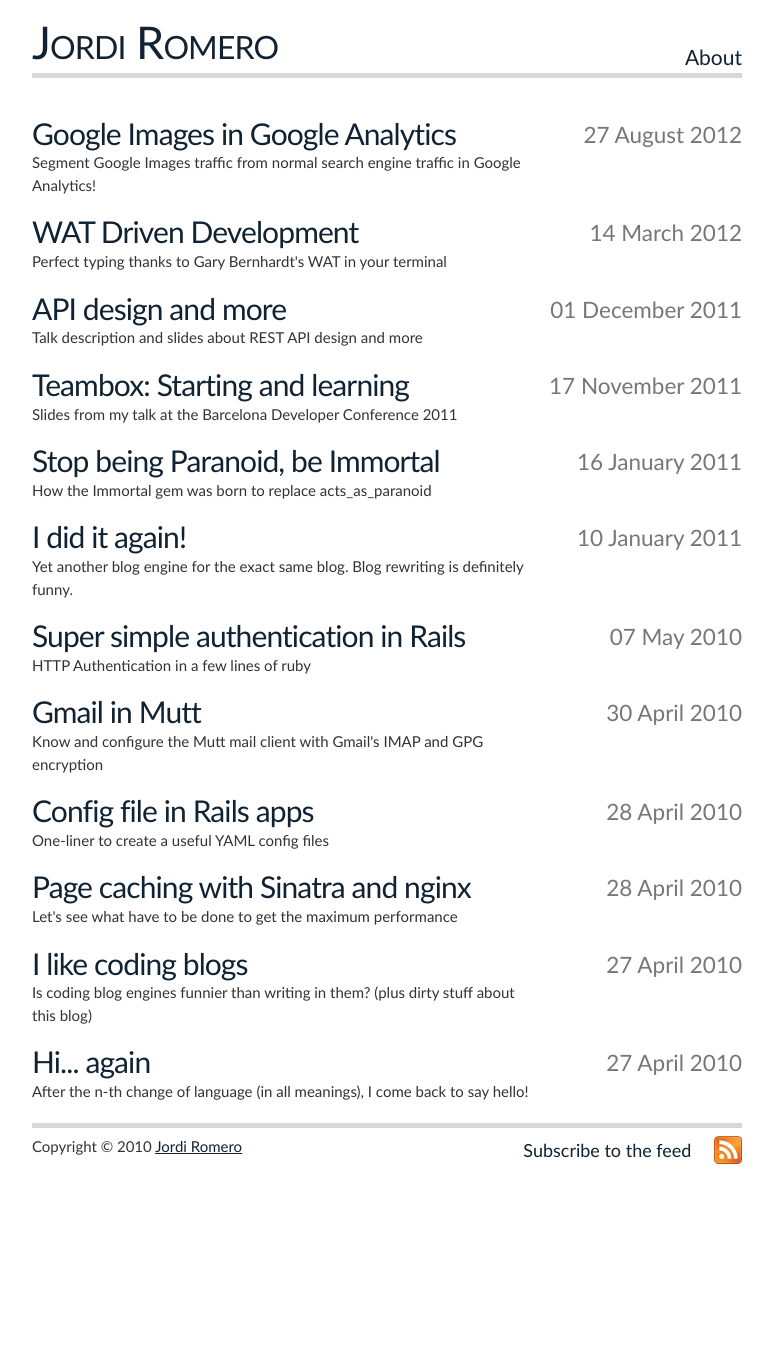
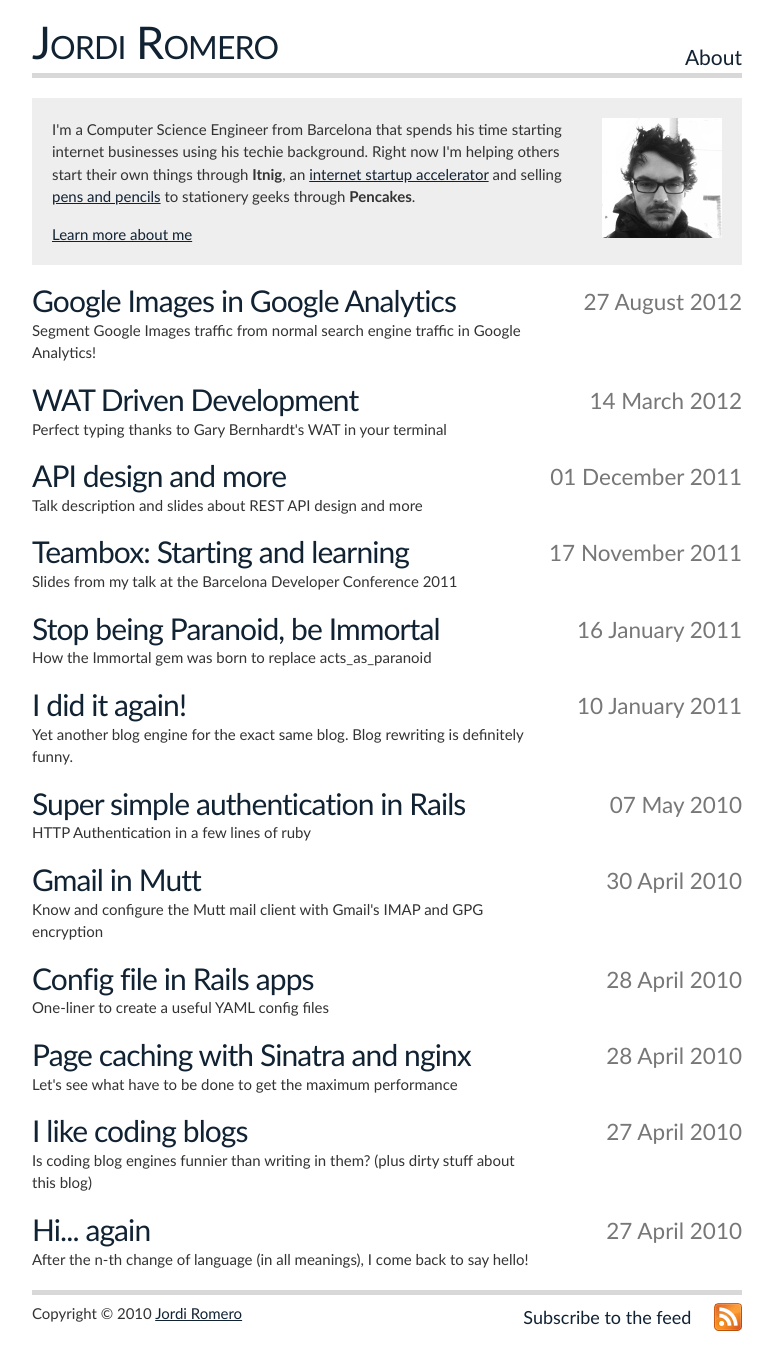
Before and after one commit to jrom/jrom.github.com, a Jekyll site: the page built from index.html, in a window 1280 px wide. Shown: the whole page, without its empty margins (253-1026 px from the left). Built offline with Jekyll 4.4.1, drawn with Linux system fonts in a browser that asks for light colours; comment, search, counter and statistics services are not loaded; before the commit the page ends 1188 px from its top, so only the background shows below that.

Commit message:
home page excerpt

```diff
--- a/css/jrom.css
+++ b/css/jrom.css
@@ -481,3 +481,28 @@
   padding: 5px;
   border-bottom: 1px solid #e8e8e8;
 }
+
+#welcome {
+  display: block;
+  padding: 20px;
+  margin: -20px 0 20px 0;
+  background-color: #eeeeee;
+}
+
+#welcome .info {
+  width: 540px;
+  float: left;
+}
+
+#welcome .info p {
+  margin: 0 0 1em 0;
+}
+
+#welcome .photo {
+  float: right;
+}
+
+#welcome .photo img {
+  width: 120px;
+  height: 120px;
+}
--- a/index.html
+++ b/index.html
@@ -1,6 +1,18 @@
 ---
 layout: default
 ---
+
+<div id="welcome">
+  <!-- <p>Hello there! This is my blog, where I share things I wish someone published before.</p> -->
+  <div class="info">
+    <p>I'm a Computer Science Engineer from Barcelona that spends his time starting internet businesses using his techie background. Right now I'm helping others start their own things through <strong>Itnig</strong>, an <a href="http://itnig.net/en" title="Itnig, internet startup accelerator">internet startup accelerator</a> and selling <a href="http://pencakes.com/en" title="Online store of pens and pencils">pens and pencils</a> to stationery geeks through <strong>Pencakes</strong>.</p>
+    <a href="/about" title="Learn more about Jordi Romero">Learn more about me</a>
+  </div>
+  <div class="photo">
+    <a href="/about" title="About Jordi Romero"><img src="/images/jordi-romero.png" alt="Jordi Romero" /></a>
+  </div>
+  <div class="clear"></div>
+</div>
 
 <ul id='articles'>
 {% for post in site.posts %}
```
